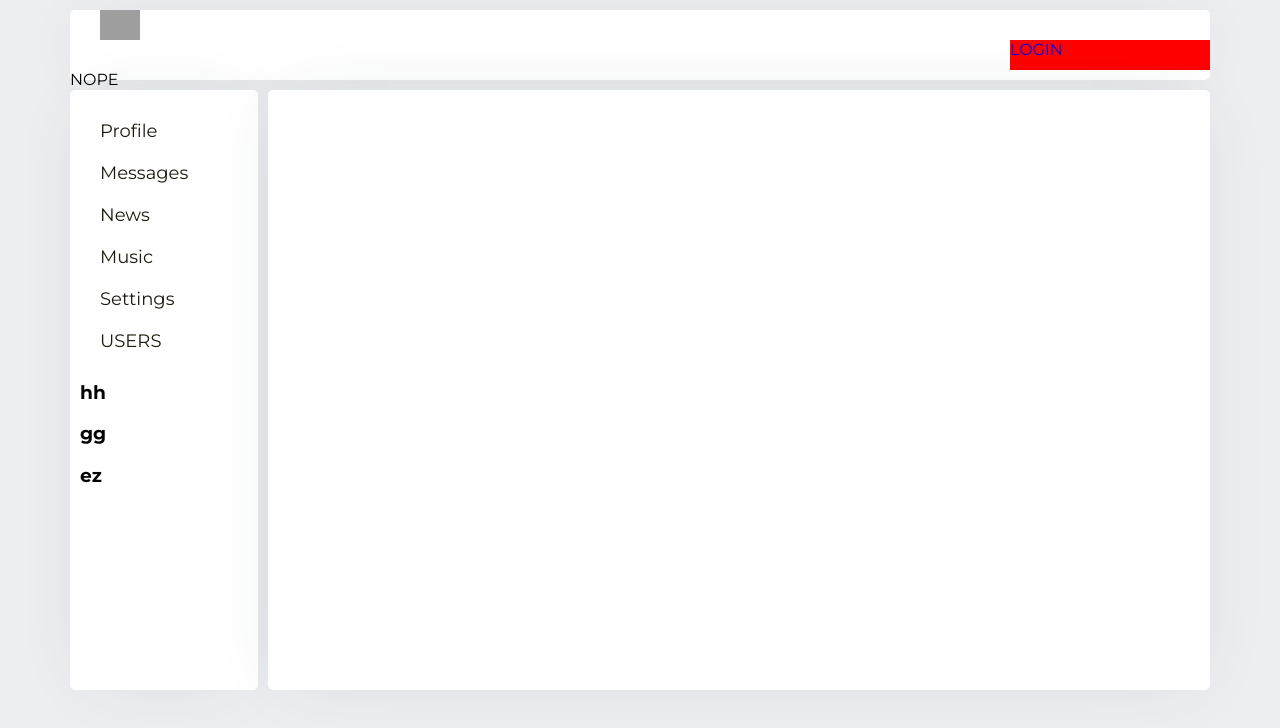
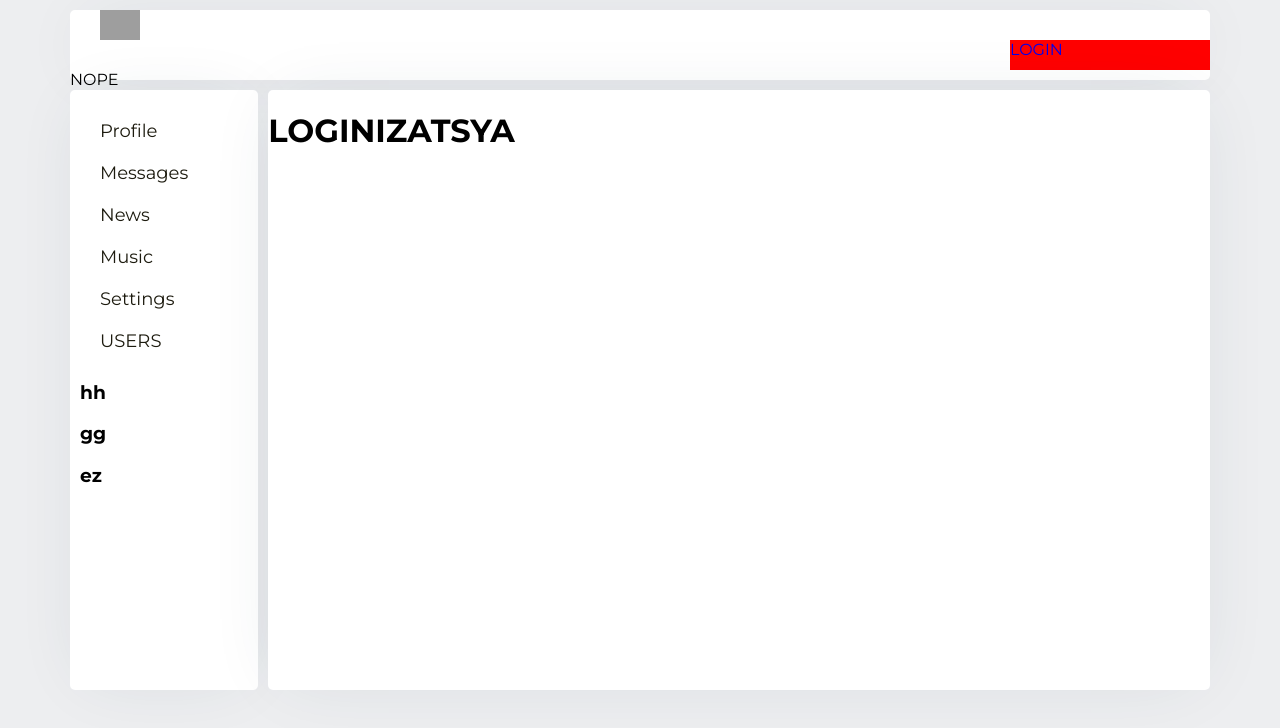
Before and after one commit to SergeyKiselev2001/react-social-network, a React (Create React App) app: page /login in a window 1280 px wide. Shown: the top 728 px of the page. Built offline with nearby package versions, Linux system fonts and the light colour scheme; no server answers; grey boxes are pictures that could not be loaded.

Commit message:
редиректы, до 68 урока

```diff
--- a/src/API/API.js
+++ b/src/API/API.js
@@ -2,7 +2,7 @@ import axios from "axios";
 
 const API_KEY = "4fb0c0c3-a96e-4b5b-b940-2dbd05ad8ef1";
 const BASE_URL = "https://social-network.samuraijs.com/api/1.0/";
-// Да, я знаю что этот файл нужно заигнорить через гит, но в рамках учебного проекта оставляю его открытым
+// в рамках учебного проекта оставляю этот файл открытым
 
 
 const axiosInstance = axios.create({
@@ -14,16 +14,14 @@ const axiosInstance = axios.create({
 });
 
 
-
 export const authAPI = {
     authMe(){
         return axiosInstance.get("auth/me").then((res)=>res.data);
     }
 }
-
 export const profileAPI = {
     getProfileInfo(id){
-        return axios.get(BASE_URL + 'profile/'+ id)
+        return axiosInstance.get('profile/'+ id)
     }
 }
 
--- a/src/App.js
+++ b/src/App.js
@@ -2,18 +2,13 @@ import './App.css';
 
 import { Route, BrowserRouter } from 'react-router-dom';
 import DialogsContainer from './components/Dialogs/DialogsContainer';
-import StoreContext from './StoreContext';
 import NavbarContainer from './components/Navbar/NavbarContainer';
-
 import { UsersContainer } from './components/Users/UsersContainer';
-
-
-import User from './components/Users/Users';
 import ProfileContainer from './components/Profile/ProfileContainer';
 import HeaderContainer from './components/Header/HeaderContainer';
+import {Login} from './components/Login/Login';
 
 // import classes from './style/Application.css';
-
 
 
 const App = (props) => {
@@ -22,6 +17,8 @@ const App = (props) => {
   return (
     <BrowserRouter>
       <div className="App">
+
+
         <div className="wrapper">
           <HeaderContainer />
 
@@ -29,6 +26,12 @@ const App = (props) => {
 
 
           <div className="content">
+
+              <Route
+                  path="/login"
+                  render={ ()=> <Login/> }
+              />
+
               <Route
                   path="/dialogs"
                   render={ () => <DialogsContainer />  }
--- a/src/components/Dialogs/Dialogs.jsx
+++ b/src/components/Dialogs/Dialogs.jsx
@@ -2,10 +2,7 @@ import classes from './Dialogs.module.css';
 import DialogItem from './DialogItem/DialogItem';
 import Message from './Message/Message';
 import React from 'react';
-
-
-import { changeCommentAC } from '../../redux/dialogsReduser';
-import { addCommentAC } from '../../redux/dialogsReduser';
+import { Redirect } from 'react-router';
 
 
 const Dialogs = (props) => {
@@ -22,6 +19,11 @@ const Dialogs = (props) => {
   //   { id: 3, msg: 'Yo' },
   //   { id: 4, msg: 'Yo' },
   // ];
+
+
+  if (props.isAuthorised === false){
+    return <Redirect to="/login"/>
+  }
 
 
   let dialogElements = props.state.dialogsData.map( el => <DialogItem preview={el.name} id={el.id}/> );
--- a/src/components/Dialogs/DialogsContainer.jsx
+++ b/src/components/Dialogs/DialogsContainer.jsx
@@ -44,7 +44,8 @@ import { connect } from 'react-redux';
 
 const mapStateToProps = (state) => {
   return {
-    state : state.messagesPage
+    state : state.messagesPage,
+    isAuthorised : state.auth.isAuth
   }
 }
 
--- /dev/null
+++ b/src/components/Login/Login.jsx
@@ -0,0 +1,8 @@
+
+
+
+export const Login = (props) => {
+    return (
+        <h1>LOGINIZATSYA</h1>
+    )
+}
--- a/src/components/Profile/ProfileContainer.jsx
+++ b/src/components/Profile/ProfileContainer.jsx
@@ -3,8 +3,8 @@ import ProfileInfo from "./ProfileInfo/ProfileInfo";
 import MyPostsContainer from "./MyPosts/MyPostsContainer";
 import React from "react";
 import { connect } from "react-redux";
-import { setProfileInfo, setCurrentUserID, profileDidMountThunkCreator } from "../../redux/profileReduser";
-import { withRouter } from "react-router";
+import { profileDidMountThunkCreator } from "../../redux/profileReduser";
+import { Redirect, withRouter } from "react-router";
 
 class ProfileContainer extends React.Component {
 
@@ -13,29 +13,13 @@ class ProfileContainer extends React.Component {
     let currentUserId = this.props.match.params.USER_ID;
 
     this.props.profileDidMountThunkCreator(currentUserId);
-
-    // if (!currentUserId) {
-    //   await axios
-    //     .get(`https://social-network.samuraijs.com/api/1.0/auth/me`, {
-    //       withCredentials: true,
-    //     })
-    //     .then((res) => {
-    //       if (res.data.resultCode == 0) {
-    //         currentUserId = res.data.data.id;
-    //       }
-    //     });
-    // }
-
-    // axios
-    //   .get(
-    //     `https://social-network.samuraijs.com/api/1.0/profile/` + currentUserId
-    //   )
-    //   .then((res) => {
-    //     this.props.setProfileInfo(res.data);
-    //   });
   }
 
   render() {
+
+    if (this.props.isAuthorised === false){
+      return <Redirect to="/login"/>
+    }
     return (
       <div>
         <ProfileInfo {...this.props} />
@@ -47,18 +31,18 @@ class ProfileContainer extends React.Component {
 
 const mapStateToProps = (state) => {
   return {
-    a: 13,
+    isAuthorised : state.auth.isAuth,
     ProfileInfo: state.profilePage.profileInfo,
+
   };
 };
 
 
 
+
+
 let ProfileContainerCONNECTED = connect(mapStateToProps, {
-  setProfileInfo,
-  setCurrentUserID,
   profileDidMountThunkCreator
-
 })(ProfileContainer);
 
 export default withRouter(ProfileContainerCONNECTED);
--- a/src/components/Users/Users.jsx
+++ b/src/components/Users/Users.jsx
@@ -10,7 +10,6 @@ class Users extends React.Component {
   }
 
   componentDidMount() {
-
     this.props.getUsersThunkCreator();
     this.setCurrentPage({target: {textContent : null}}, 1);
   }
--- a/src/components/Users/UsersContainer.jsx
+++ b/src/components/Users/UsersContainer.jsx
@@ -42,7 +42,6 @@ let mapStateToProps = (state) => {
 
 export let UsersContainer = connect(mapStateToProps,
 {
-
     setUsers,
     setUsersAmount,
     setPagesAmount,
--- a/src/redux/profileReduser.js
+++ b/src/redux/profileReduser.js
@@ -74,11 +74,9 @@ export const profileDidMountThunkCreator = (currentUserId) => (dispatch) => {
           });
       }
 
-      debugger;
 
       await profileAPI.getProfileInfo(userID)
         .then((res) => {
-        debugger;
         dispatch(setProfileInfo(res.data));
       });
     }
```
